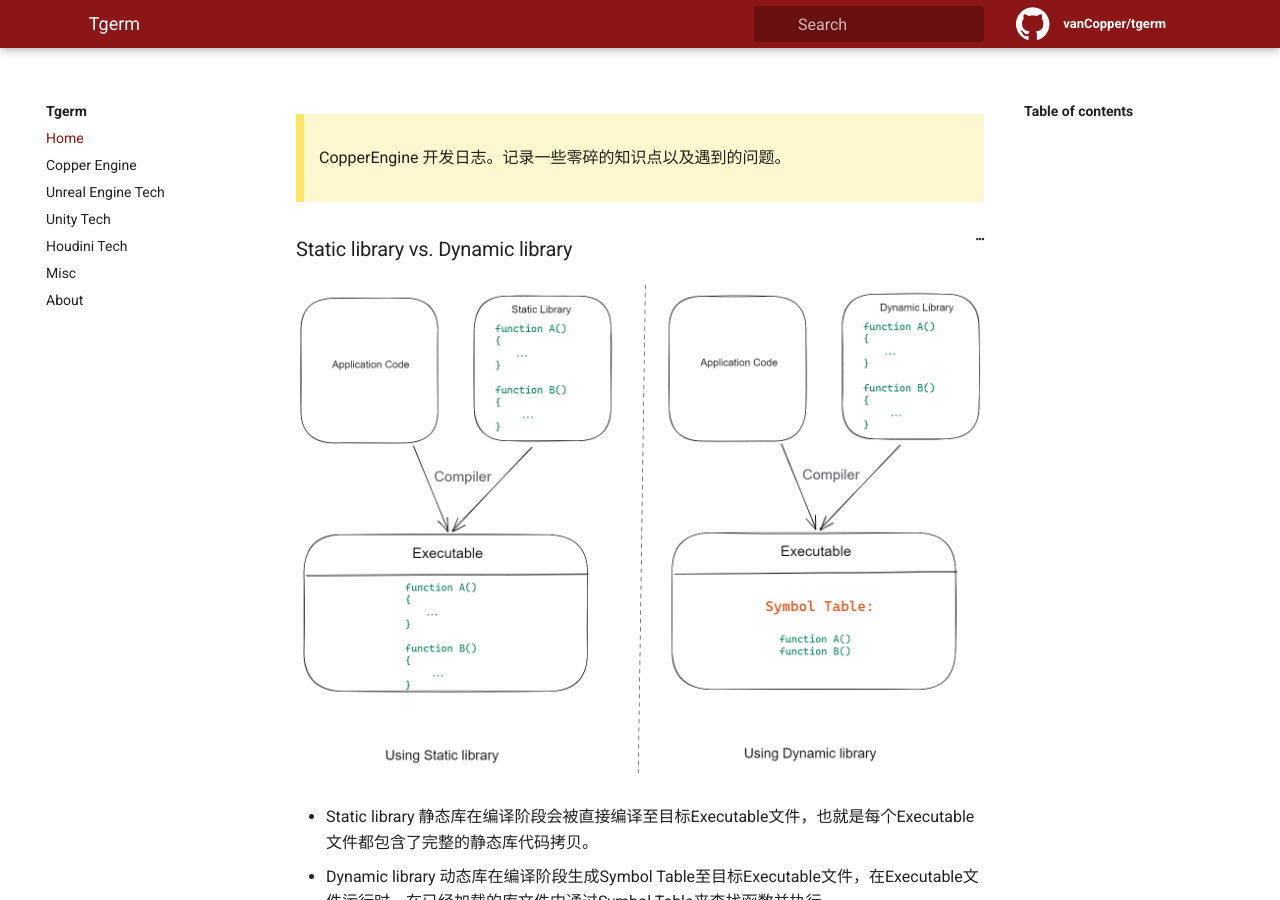
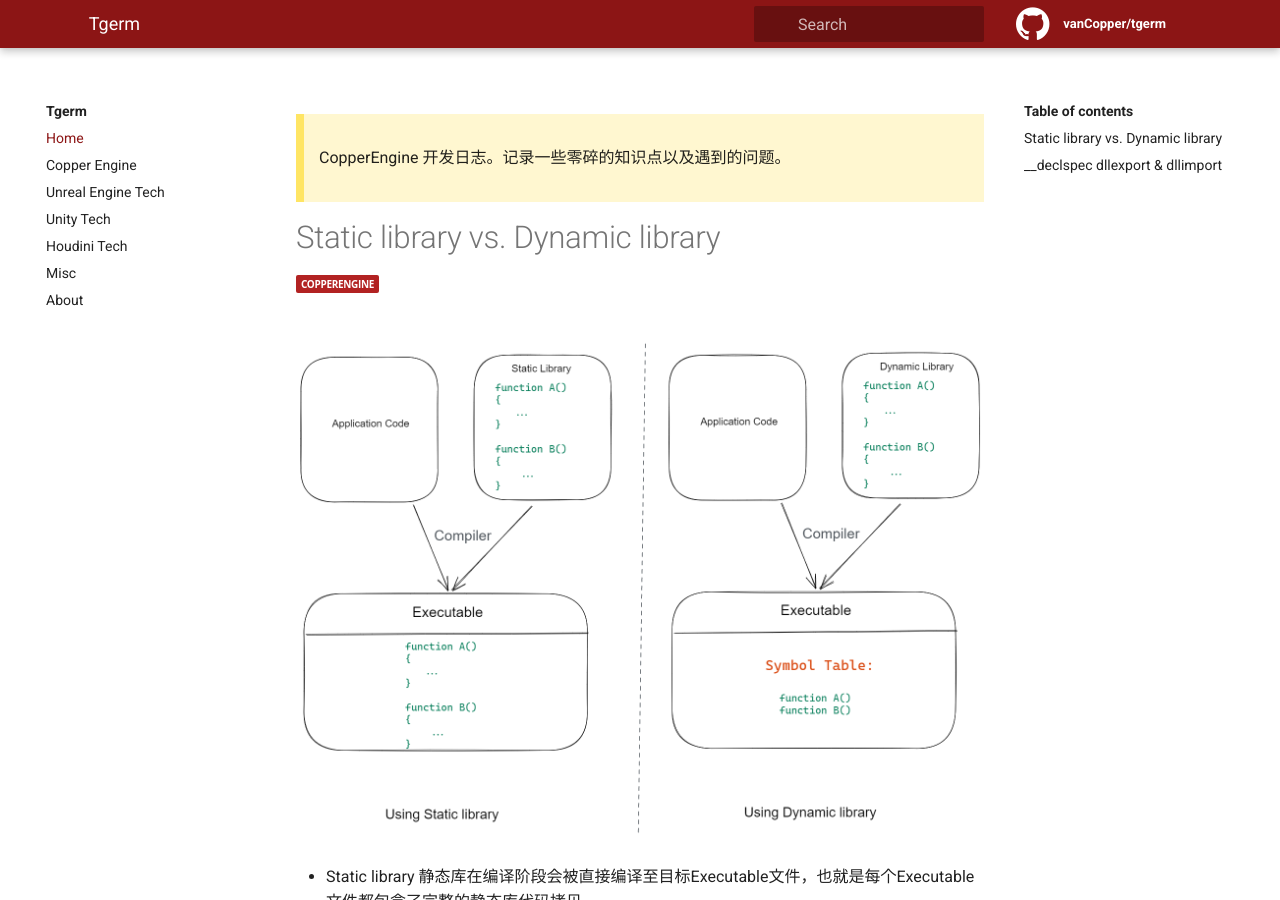
Before and after one commit to vanCopper/tgerm, a Jekyll site: the page built from _docs/copper/Notes.md, in a window 1280 px wide and 900 px high. Built offline with Jekyll 4.4.1, drawn with Linux system fonts in a browser that asks for light colours; some of the changed text lies outside the part shown.

Commit message:
Modified tags.

```diff
--- a/_docs/copper/Notes.md
+++ b/_docs/copper/Notes.md
@@ -1,11 +1,12 @@
 ---
 title: Notes
-tag: CopperEngine
+tag:
+ - CopperEngine
 ---
 
 > CopperEngine 开发日志。记录一些零碎的知识点以及遇到的问题。
 
-### Static library vs. Dynamic library
+# Static library vs. Dynamic library
 
 ![image-20220504172817314](../../assets/img/StaticLibrary_vs._DynamicLibray_Compiler.png)
 
@@ -18,3 +19,5 @@ tag: CopperEngine
 
 1. 应用程序的包体会变大，如果你的应用中又包含多个可执行程序，最坏的情况是同一个库在不同的可执行程序中被包含了多次。
 2. 修改或升级库需要重新构建应用程序，这会增加编译以及部署成本。
+
+# __declspec dllexport & dllimport
```
